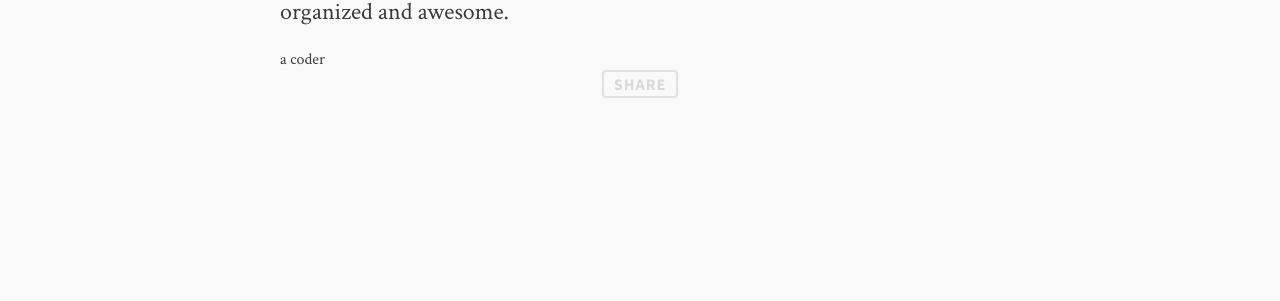
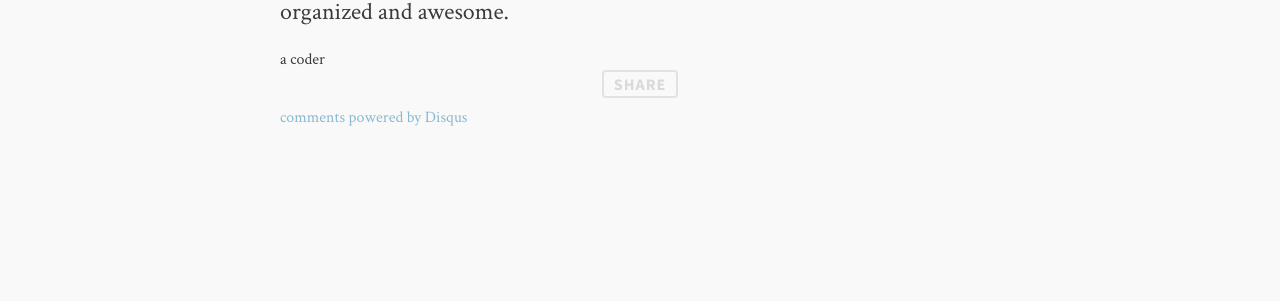
Before and after one commit to kiterunner-t/kiterunner-t.github.io, a Jekyll site: the page built from about.md, in a window 1280 px wide. Shown: the part 749-1050 px from the top of the page. Built offline with Jekyll 4.4.1, drawn with Linux system fonts in a browser that asks for light colours; comment, search, counter and statistics services are not loaded.

Commit message:
增加评论功能

```diff
--- a/_layouts/post.html
+++ b/_layouts/post.html
@@ -44,10 +44,29 @@
       </aside>
       {% endif %}
 
+    <p>
+<div id="disqus_thread"></div>
+    <script type="text/javascript">
+        /* * * CONFIGURATION VARIABLES: EDIT BEFORE PASTING INTO YOUR WEBPAGE * * */
+        var disqus_shortname = 'kiterunner-t'; // required: replace example with your forum shortname
 
+        /* * * DON'T EDIT BELOW THIS LINE * * */
+        (function() {
+            var dsq = document.createElement('script'); dsq.type = 'text/javascript'; dsq.async = true;
+            dsq.src = '//' + disqus_shortname + '.disqus.com/embed.js';
+            (document.getElementsByTagName('head')[0] || document.getElementsByTagName('body')[0]).appendChild(dsq);
+        })();
+    </script>
+    <noscript>Please enable JavaScript to view the <a href="http://disqus.com/?ref_noscript">comments powered by Disqus.</a></noscript>
+    <a href="http://disqus.com" class="dsq-brlink">comments powered by <span class="logo-disqus">Disqus</span></a>
+    </section>
+</p>
       </article>
 
-    </section>
+
 </div>
 
+
+
+
 {% include footer.html %}
```
